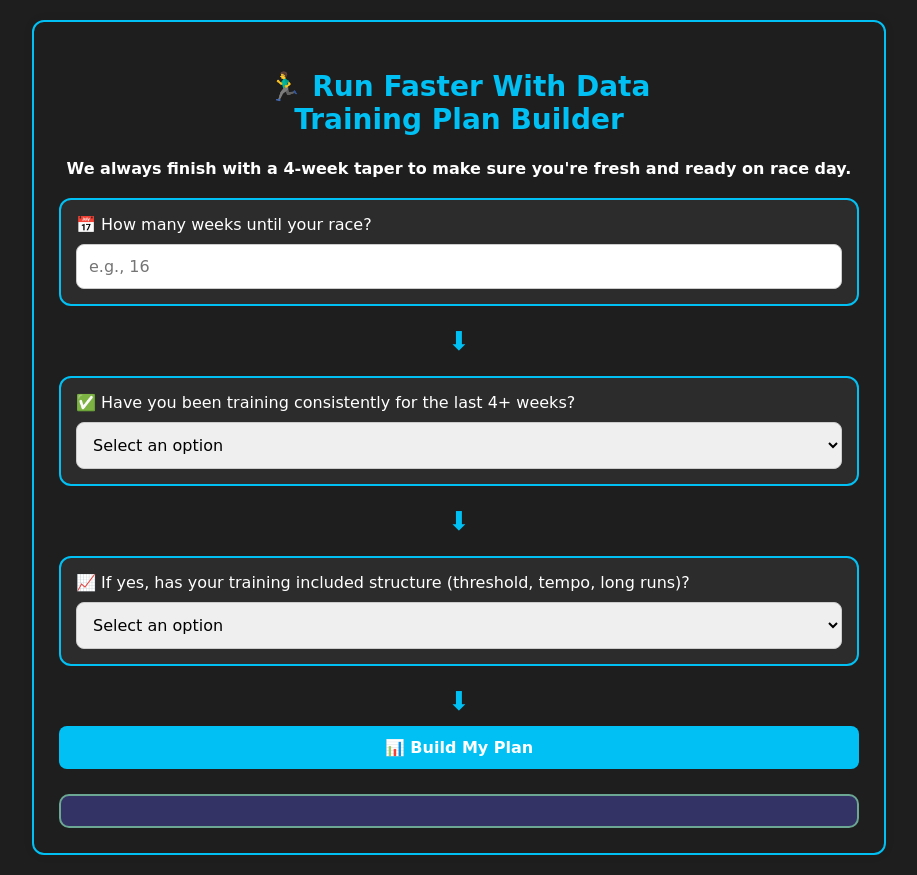
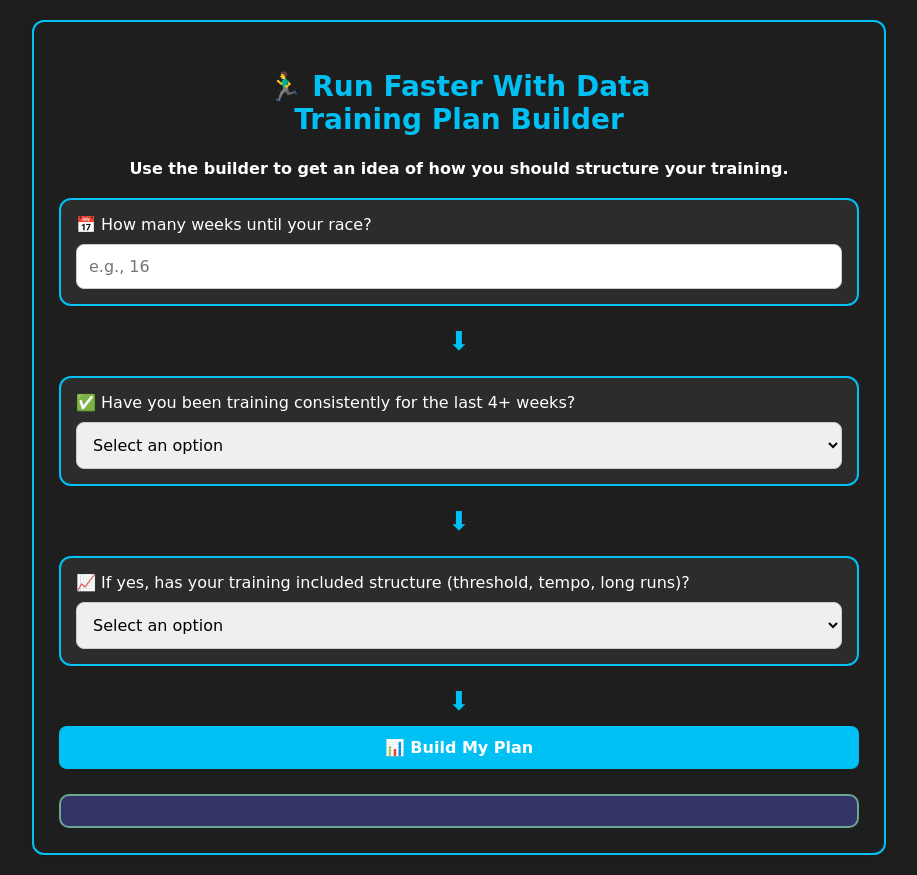
Before and after one commit to MauRiEEZZZ/training-plan-builder, a plain HTML site: page index.html in a window 1280 px wide. Shown: the whole page, without its empty margins (181-1098 px from the left). Drawn offline with Linux system fonts and the light colour scheme; a web font is replaced by a local one.

Commit message:
Update index.html
updated subheading text

```diff
--- a/index.html
+++ b/index.html
@@ -81,7 +81,7 @@
   <div class="container">
     <h2>🏃‍♂️ Run Faster With Data<br>Training Plan Builder</h2>
 
-    <p style="text-align:center; font-weight:bold;">We always finish with a 4-week taper to make sure you're fresh and ready on race day.</p>
+    <p style="text-align:center; font-weight:bold;">Use the builder to get an idea of how you should structure your training.</p>
 
     <div class="box">
       <label>📅 How many weeks until your race?</label>
```
